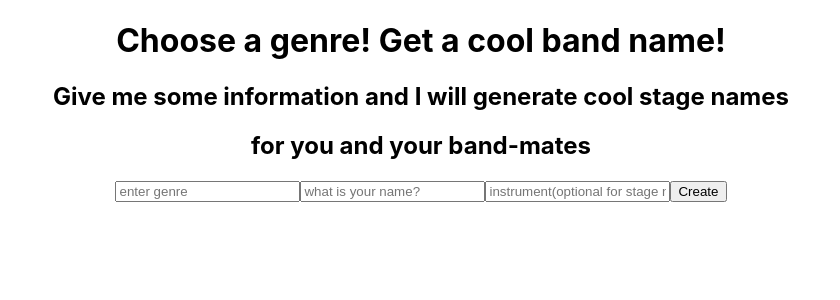
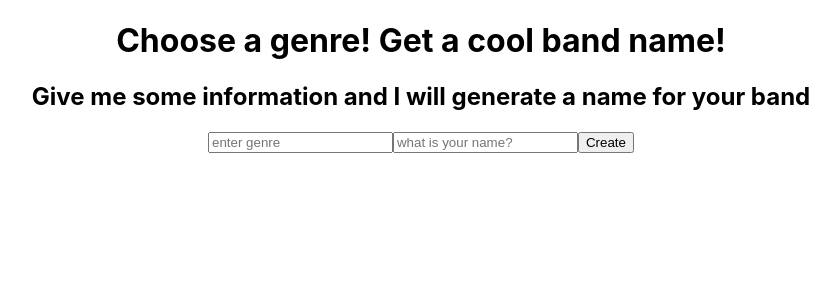
Before and after one commit to jlpanetta1681/shopify-challenge, a React (Create React App) app: page / in a window 1280 px wide. Shown: the top 300 px of the page, without its empty margins (219-1059 px from the left). Built offline with nearby package versions, Linux system fonts and the light colour scheme; no server answers.

Commit message:
finishing fixing the api key not being sent

```diff
--- a/src/App.js
+++ b/src/App.js
@@ -1,30 +1,51 @@
 import './Styles/App.css';
 import { React, useState } from 'react';
 
+let APIKey = process.env.OPENAI_API_KEY;
+
+
 function App() {
+  console.log(APIKey)
 
   const [genre, setGenre] = useState("");
   const [name, setName] = useState("");
-  const [instrument, setInstrument] = useState("");
   const [message, setMessage] = useState("");
+
 
 
   let handleSubmit = async (e) => {
     e.preventDefault();
+    const request = `Create a band name using ${genre} ${name}`
+    console.log(request)
     try {
-      let res = await fetch("api.openai.com/v1/engines/text-davinci-002/completions", {
-        method: "GET",
+      let res = fetch("https://api.openai.com/v1/engines/davinci/completions", {
+        method: "POST",
+
+        headers: new Headers({
+          'Content-Type': 'application/json',
+          'Authorization': `Bearer ${APIKey}`
+        }),
         body: JSON.stringify({
           genre: genre,
           name: name,
-          instrument: instrument,
-        }),
-      });
-      let resJson = await res.json();
+
+  "prompt": "Say this is a test",
+  "max_tokens": 5,
+  "temperature": 1,
+  "top_p": 1,
+  "n": 1,
+  "stream": false,
+  "logprobs": null,
+  "stop": "\n"
+}
+
+        ),
+    });
+      // let resJson = await res.json();
       if (res.status === 200) {
         setGenre("");
         setName("");
-        setInstrument("");
+
       } else {
         setMessage("Some error occured");
       }
@@ -37,11 +58,13 @@ function App() {
 
   return (
 
-    <div className="App">
+    <div className="App" >
+
+
       <div className="directions">
         <h1>Choose a genre! Get a cool band name!</h1>
-        <h2>Give me some information and I will generate cool stage names</h2>
-        <h2>for you and your band-mates</h2>
+        <h2>Give me some information and I will generate a name for your band</h2>
+
 
     </div>
     <form onSubmit={handleSubmit}>
@@ -57,12 +80,7 @@ function App() {
           placeholder="what is your name?"
           onChange={(e) => setName(e.target.value)}
         />
-        <input
-          type="text"
-          value={instrument}
-          placeholder="instrument(optional for stage name)"
-          onChange={(e) => setInstrument(e.target.value)}
-        />
+
          <button type="submit">Create</button>
 
            <div className="message">
--- a/src/Styles/App.css
+++ b/src/Styles/App.css
@@ -1,5 +1,7 @@
 .App {
   text-align: center;
+
+
 }
 
 .App-logo {
```
